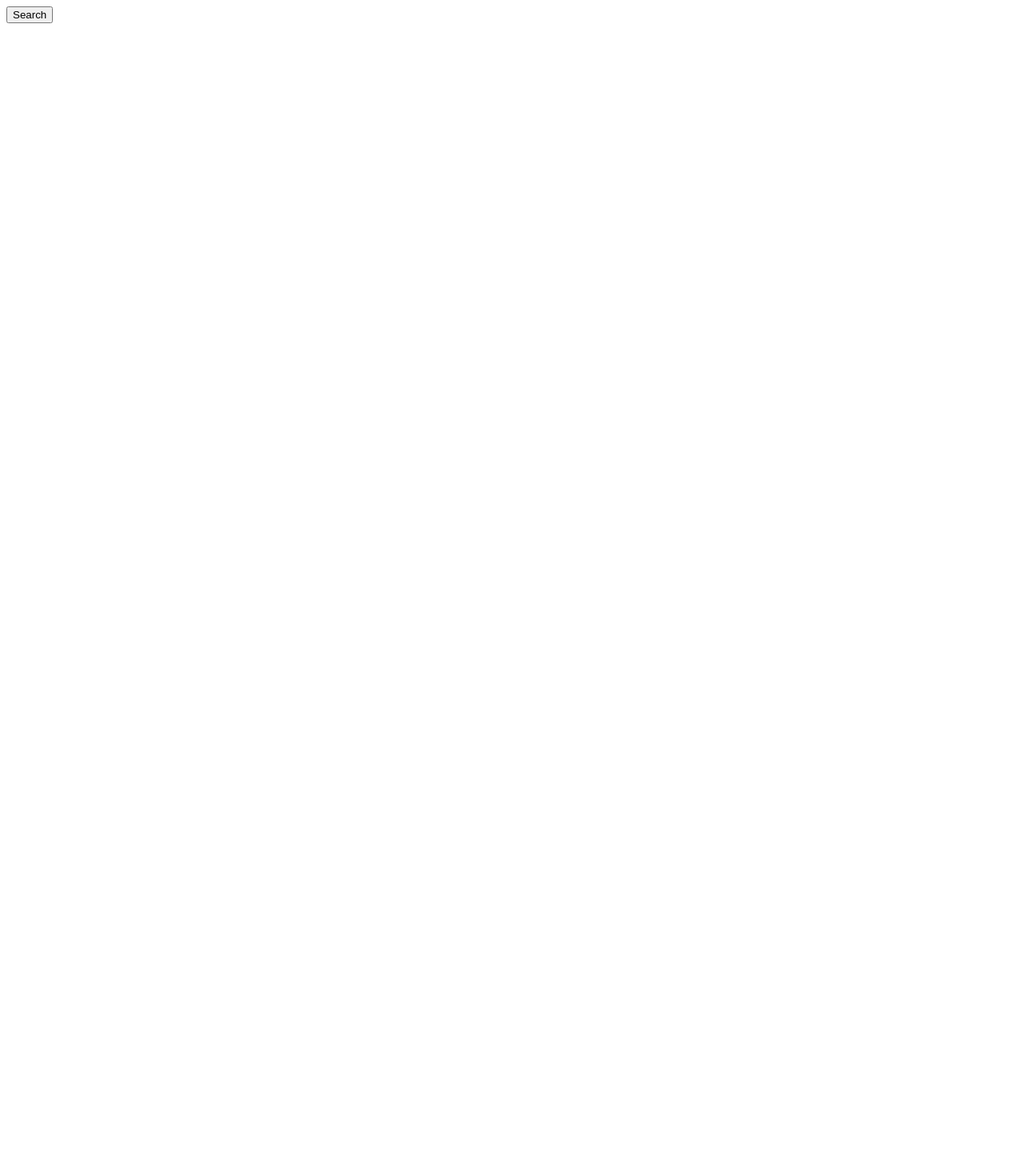
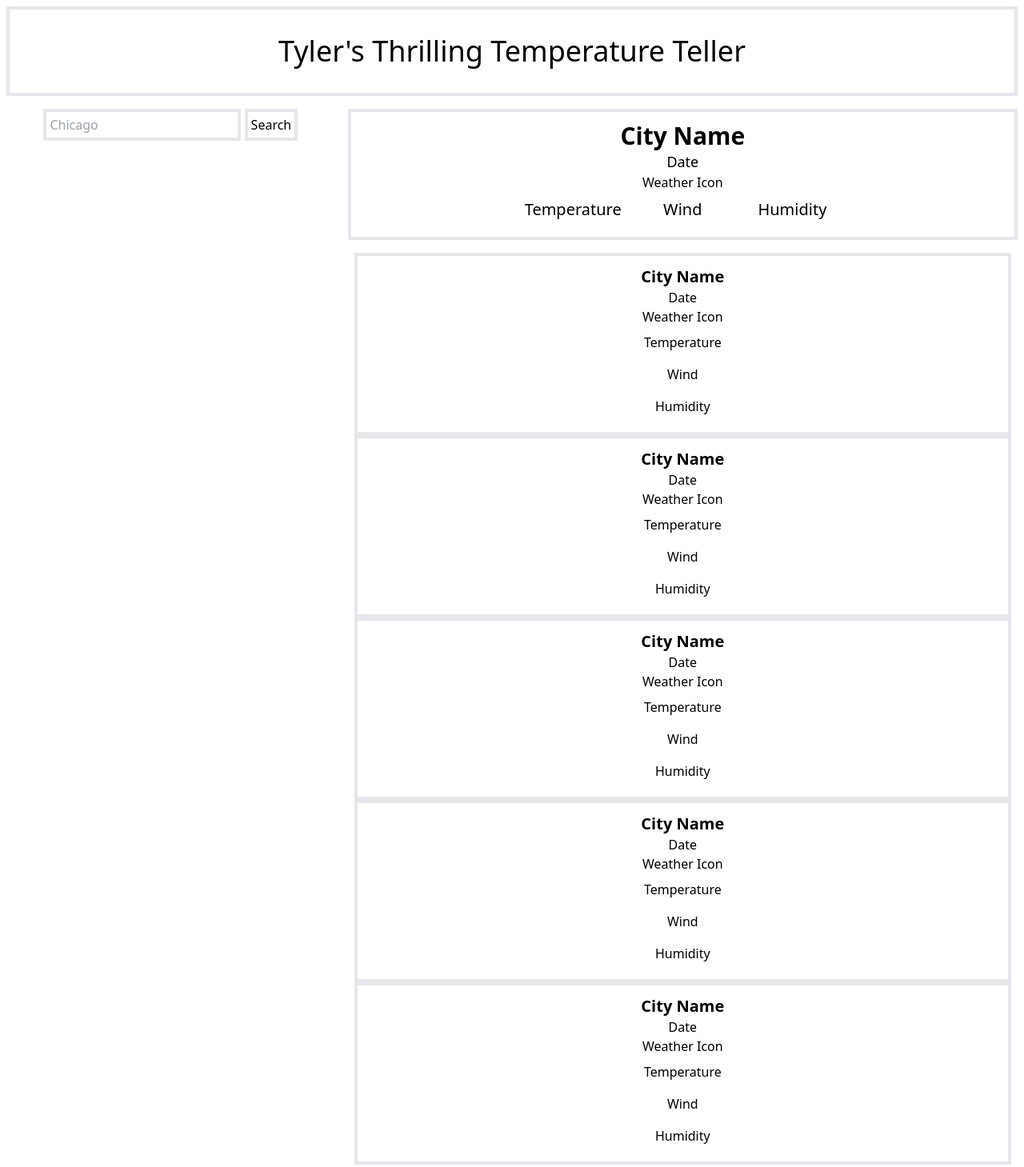
Before and after one commit to Tyler-Hill/Weather-Dashboard-Ch-6, a plain HTML site: page index.html in a window 1280 px wide. Shown: the whole page at 80% size. Before the commit the page ends 800 px from the top, so only its background shows below. Drawn offline with nearby package versions, Linux system fonts and the light colour scheme.

Commit message:
began work on wireframing

```diff
--- a/assets/script.js
+++ b/assets/script.js
@@ -1,6 +1,7 @@
 const apiKey = "049980ce88447ba2a5760c6844c0482d";
-const weatherApiUrl = "api.openweathermap.org/data/2.5/forecast?id={city ID}&appid={API key}";
+const weatherApiUrl = "https://api.openweathermap.org/data/2.5/forecast?q={city name}&appid=049980ce88447ba2a5760c6844c0482d";
 const searchBtn = document.querySelector("#searchBtn");
+const pastSearches = document.querySelector("#pastSearches");
 
 // global variables
 // divs
--- a/index.html
+++ b/index.html
@@ -5,22 +5,95 @@
     <meta charset="UTF-8">
     <meta http-equiv="X-UA-Compatible" content="IE=edge">
     <meta name="viewport" content="width=device-width, initial-scale=1.0">
-    <title>Tyler's Temperature Teller</title>
+    <script src="https://cdn.tailwindcss.com"></script>
+    <title>Weather Dashboard</title>
 </head>
 
 <body>
-    <header>
+    <header class="text-center m-2 border-4 p-8">
         <!-- dashboard header -->
+        <h1 class="text-4xl">Tyler's Thrilling Temperature Teller</h1>
     </header>
     <!-- City search feature -->
-    <button id="searchBtn">Search</button>
-    <!-- Last 10 searches -->
-    <!-- Current city -->
-    <!-- 5 day forecast -->
-    <!-- weather conditions, temperature, humidity, wind speed -->
+    <div class="flex justify-evenly text-center">
+        <div class="m-2 w-1/3 mx-auto">
+            <form>
+                <input class="border-4 p-1" type="text" placeholder="Chicago" id="cityInput" />
+                <button id="searchBtn" class="border-4 p-1">Search</button>
+            </form>
+        </div>
+        <!-- Last 10 searches -->
+        <ul class="list-style:none" id="pastSearches"></ul>
 
+        <!-- Current city -->
+        <div class="w-2/3">
+            <div id="cityDiv" class="flex flex-col grid justify-items-center m-2 text-center border-4 p-3">
+                <h2 id="city-Name" class="text-3xl font-bold">City Name</h2>
+                <h4 id="city-Date" class="text-lg">Date</h4>
+                <p id="city-Weather" class="">Weather Icon</p>
+                <div class="grid gap-4 grid-cols-3 grid-rows-1 m-2">
+                    <h3 id="city-Temp" class="text-xl">Temperature</h3>
+                    <h3 id="city-Wind" class="text-xl">Wind</h3>
+                    <h3 id="city-Humidity" class="text-xl">Humidity</h3>
+                </div>
+            </div>
+            <!-- 5 day forecast cards -->
+            <!-- weather conditions, temperature, humidity, wind speed -->
 
-    <script src="./assets/script.js"></script>
+            <div id="city-Cards" class="m-2 text-center p-2">
+                <div class="border-4 p-3 mx-auto">
+                    <h2 id="city-Name" class="text-xl font-bold">City Name</h2>
+                    <h4 id="city-Date" class="text-base">Date</h4>
+                    <p id="city-Weather" class="">Weather Icon</p>
+                    <div class="grid gap-4 grid-cols-1 grid-rows-3 m-2">
+                        <h3 id="city-Temp" class="text-base">Temperature</h3>
+                        <h3 id="city-Wind" class="text-base">Wind</h3>
+                        <h3 id="city-Humidity" class="text-base">Humidity</h3>
+                    </div>
+                </div>
+                <div class="border-4 p-3 mx-auto">
+                    <h2 id="city-Name" class="text-xl font-bold">City Name</h2>
+                    <h4 id="city-Date" class="text-base">Date</h4>
+                    <p id="city-Weather" class="">Weather Icon</p>
+                    <div class="grid gap-4 grid-cols-1 grid-rows-3 m-2">
+                        <h3 id="city-Temp" class="text-base">Temperature</h3>
+                        <h3 id="city-Wind" class="text-base">Wind</h3>
+                        <h3 id="city-Humidity" class="text-base">Humidity</h3>
+                    </div>
+                </div>
+                <div class="border-4 p-3 mx-auto">
+                    <h2 id="city-Name" class="text-xl font-bold">City Name</h2>
+                    <h4 id="city-Date" class="text-base">Date</h4>
+                    <p id="city-Weather" class="">Weather Icon</p>
+                    <div class="grid gap-4 grid-cols-1 grid-rows-3 m-2">
+                        <h3 id="city-Temp" class="text-base">Temperature</h3>
+                        <h3 id="city-Wind" class="text-base">Wind</h3>
+                        <h3 id="city-Humidity" class="text-base">Humidity</h3>
+                    </div>
+                </div>
+                <div class="border-4 p-3 mx-auto">
+                    <h2 id="city-Name" class="text-xl font-bold">City Name</h2>
+                    <h4 id="city-Date" class="text-base">Date</h4>
+                    <p id="city-Weather" class="">Weather Icon</p>
+                    <div class="grid gap-4 grid-cols-1 grid-rows-3 m-2">
+                        <h3 id="city-Temp" class="text-base">Temperature</h3>
+                        <h3 id="city-Wind" class="text-base">Wind</h3>
+                        <h3 id="city-Humidity" class="text-base">Humidity</h3>
+                    </div>
+                </div>
+                <div class="border-4 p-3 mx-auto">
+                    <h2 id="city-Name" class="text-xl font-bold">City Name</h2>
+                    <h4 id="city-Date" class="text-base">Date</h4>
+                    <p id="city-Weather" class="">Weather Icon</p>
+                    <div class="grid gap-4 grid-cols-1 grid-rows-3 m-2">
+                        <h3 id="city-Temp" class="text-base">Temperature</h3>
+                        <h3 id="city-Wind" class="text-base">Wind</h3>
+                        <h3 id="city-Humidity" class="text-base">Humidity</h3>
+                    </div>
+                </div>
+            </div>
+        </div>
+        <script src="./assets/script.js"></script>
 </body>
 
 </html>
```
Also changed, not shown: assets/style.css (added).
